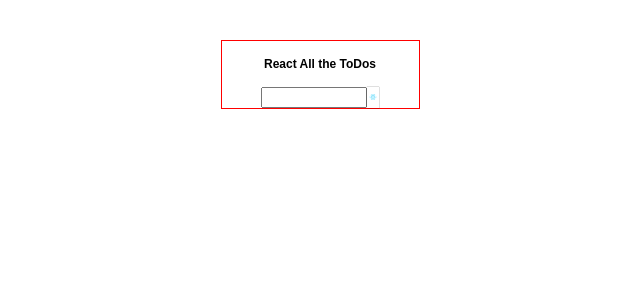
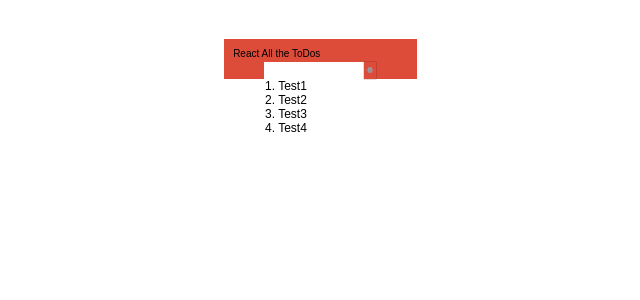
Before and after one commit to Ignocius/another-react, a React (Create React App) app in the folder test-react/: page / in a window 1280 px wide. Shown: the top 300 px of the page, without its empty margins (320-960 px from the left). Built offline with nearby package versions, Linux system fonts and the light colour scheme.

Commit message:
basic look added

```diff
--- a/test-react/src/App.css
+++ b/test-react/src/App.css
@@ -1,28 +1,42 @@
 body {
   display: flex;
   justify-content: center;
+  font-size: 12px;
   /*overflow: hidden;*/
 }
 
 .todo-wrapper {
-  border: 1px solid red;
+  /*background-color: #202020;*/
   margin-top: 20%;
 }
 
+h1 {
+  font-size: 10px;
+  font-weight: normal;
+  margin: 5% ;
+}
+
 .title {
+  width: 100%;
+  height: 40px;
   display: flex;
-  justify-content: center;
+  justify-content: flex-start;
+  margin: 0% 0% 5% 0%;
   font-size: 12px;
   font-weight: normal;
+  background-color: #DD4B39;
+  /*opacity: 0.5;*/
 }
 
 .todo-data-input {
+  margin-top: -26px;
   display: flex;
   justify-content: center;
 }
 
 .todo-data-input input {
   width: 50%;
+  border: none;
 }
 
 .todo-data-input button {
@@ -33,3 +47,28 @@ body {
   border: none;
   box-shadow: 0px 0px 1px 0px rgba(0,0,0,0.75);
 }
+
+.todo-items-wrapper {
+  display: flex;
+  justify-content: center;
+  padding-right: 20px;
+}
+
+ul {
+  counter-reset: section;
+  padding: 0;
+  margin: 0;
+  width: 52%;
+}
+
+li {
+  /*width: 70%;*/
+  /*border: 1px solid gray;*/
+  list-style: none;
+  font-style: normal;
+}
+
+ul li:before {
+  counter-increment: section;
+  content: counter(section) ". ";
+}
--- a/test-react/src/App.js
+++ b/test-react/src/App.js
@@ -18,6 +18,14 @@ class App extends Component {
               <input type="text" name="todo-input" />
               <button />
             </aside>
+            <section className="todo-items-wrapper">
+              <ul>
+                <li>Test1</li>
+                <li>Test2</li>
+                <li>Test3</li>
+                <li>Test4</li>
+              </ul>
+            </section>
           </article>
         </article>
       </div>
```
